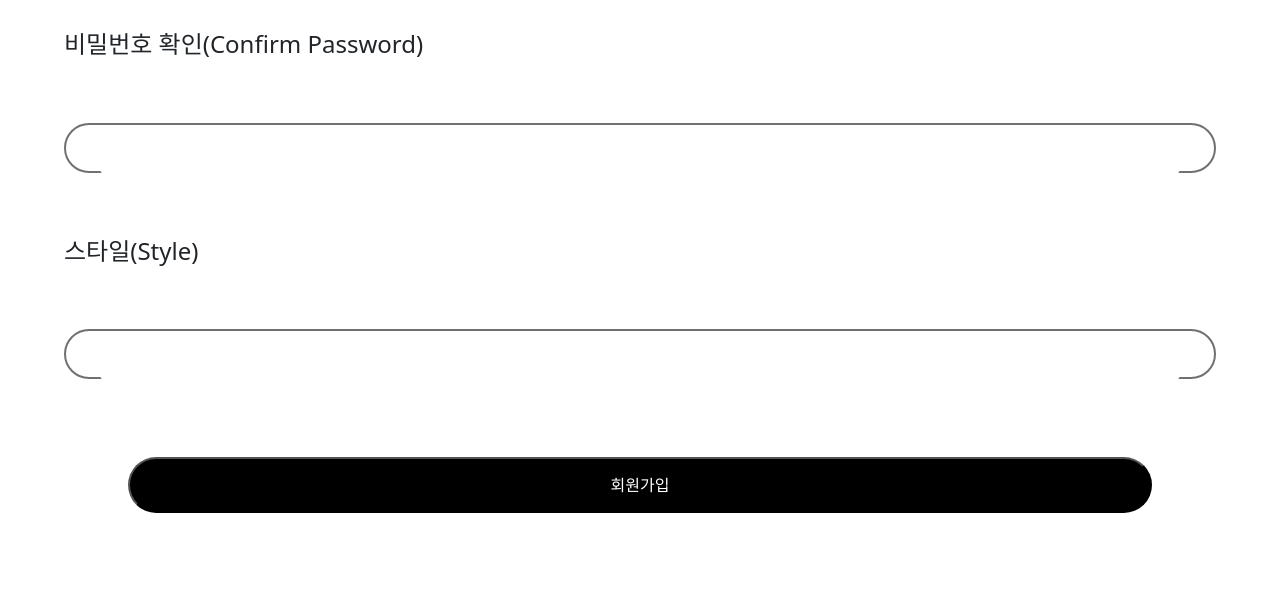
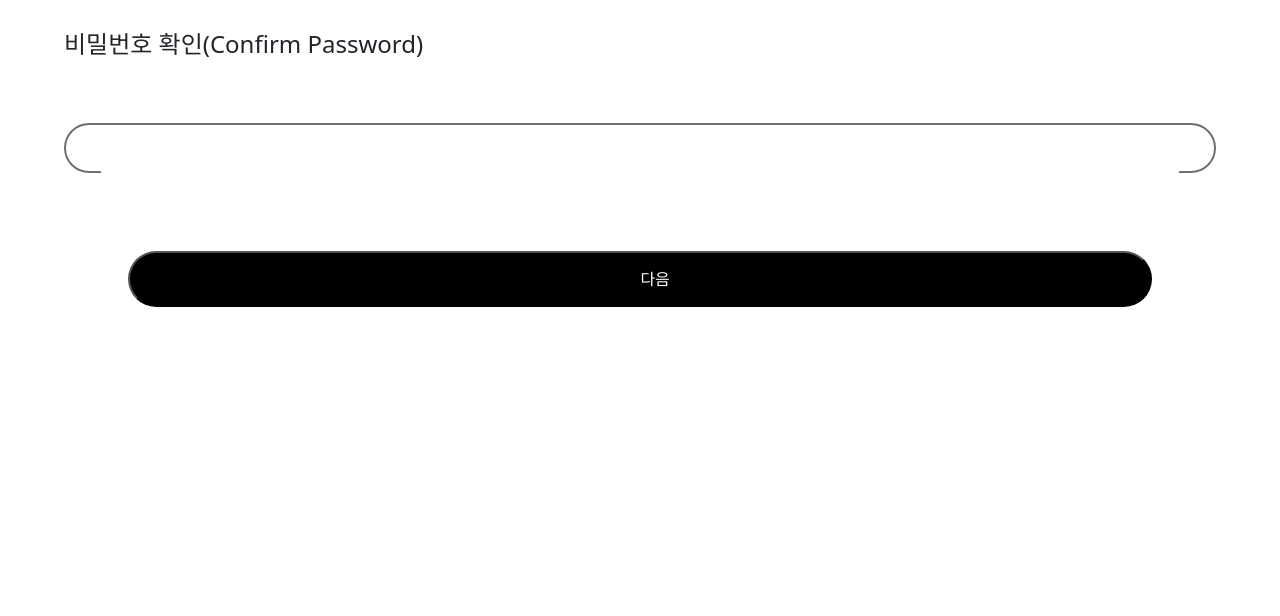
Before and after one commit to kokoball/KOZHA_project, a Flask app: page /register in a window 1280 px wide. Shown: the part 703-1319 px from the top of the page. After the commit the page ends 1010 px from the top, so only its background shows below. Run offline with Flask 2, Linux system fonts and the light colour scheme; some libraries are stand-ins or nearby versions.

Commit message:
이상형월드컵연동, 결과값 db저장

```diff
--- a/kozha/forms.py
+++ b/kozha/forms.py
@@ -12,7 +12,6 @@ class RegistrationForm(FlaskForm):
     password = PasswordField('비밀번호(Password)', validators=[DataRequired()])
     confirm_password=PasswordField('비밀번호확인(Confirm Password)', validators=[DataRequired(),EqualTo('password')])
     submit = SubmitField('다음')
-    style = StringField('스타일', validators=[DataRequired()])
     # 주소는 필수로 추가해야함
 
     def validate_username(self, username):
--- a/kozha/routes.py
+++ b/kozha/routes.py
@@ -53,11 +53,11 @@ def register():
     form = RegistrationForm() # form 변수에 forms.py의 RegistrationForm() 객체를 저장
     if form.validate_on_submit(): # 양식이 다 채워진채로 서버에 post메세지가 발송되고 true를 반환받았으면
         hashed_password = bcrypt.generate_password_hash(form.password.data).decode('utf-8') # 입력한 패스워드를 해쉬화
-        user = User(username = form.username.data, email = form.email.data, password= hashed_password, style= form.style.data) # 입력받은 모든 패스워드를 user변수에 저장
+        user = User(username = form.username.data, email = form.email.data, password= hashed_password) # 입력받은 모든 패스워드를 user변수에 저장
         db.session.add(user) # 데이터베이스 User테이블에 입력받은 새로운 user를 추가
         db.session.commit() # 데이터베이스 저장
         flash('계정 생성이 완료되었습니다!', 'success') # 계정이 성공적으로 등록되었다는 문구 출력
-        return redirect(url_for('login'))   # 계정생성이 완료되면 로그인페이지로 이동
+        return redirect(url_for('like_worldcup'))   # 계정생성이 완료되면 로그인페이지로 이동
     return render_template('register.html', title='Register', form=form) # register.html 템플릿을 띄우고 타이틀은 'Register' 해당 템플릿에서 쓰이는 form은 위에서 forms.py에서 불러와 form에 저장해준 RegistrationFrom() 객체을 사용
 
 
@@ -278,30 +278,48 @@ def reset_token(token):
         return redirect(url_for('login'))
     return render_template('reset_token.html', title='Reset Password', form=form)
 
-@app.route("/like_worldcup")
+@app.route("/like_worldcup", methods=['GET', 'POST'])
 def like_worldcup():
     return render_template('like_style.html')
 
-@app.route("/style_basic")
+@app.route("/style_basic", methods=['GET', 'POST'])
 def style_basic():
+    user = User.query.order_by(User.id.desc()).first()
+    user.style = '베이직'
+    db.session.commit()
     return render_template('style_basic.html')
 
-@app.route("/style_casual")
+@app.route("/style_casual", methods=['GET', 'POST'])
 def style_casual():
+    user = User.query.order_by(User.id.desc()).first()
+    user.style = '캐주얼'
+    db.session.commit()
     return render_template('style_casual.html')
 
-@app.route("/style_lovely")
+@app.route("/style_lovely", methods=['GET', 'POST'])
 def style_lovely():
+    user = User.query.order_by(User.id.desc()).first()
+    user.style = '러블리'
+    db.session.commit()
     return render_template('style_lovely.html')
 
-@app.route("/style_modernchic")
+@app.route("/style_modernchic", methods=['GET', 'POST'])
 def style_modernchic():
+    user = User.query.order_by(User.id.desc()).first()
+    user.style = '모던시크'
+    db.session.commit()
     return render_template('style_modernchic.html')
 
-@app.route("/style_sexy")
+@app.route("/style_sexy", methods=['GET', 'POST'])
 def style_sexy():
+    user = User.query.order_by(User.id.desc()).first()
+    user.style = '섹시'
+    db.session.commit()
     return render_template('style_sexy.html')
 
-@app.route("/style_unique")
+@app.route("/style_unique", methods=['GET', 'POST'])
 def style_unique():
+    user = User.query.order_by(User.id.desc()).first()
+    user.style = '유니크'
+    db.session.commit()
     return render_template('style_unique.html')
--- a/kozha/templates/register.html
+++ b/kozha/templates/register.html
@@ -85,24 +85,9 @@
             {% endif %}
         </div>
         </div>
-          <h4>스타일(Style)</h4>
-          <div class="textholder">
-            <!-- {{ form.confirm_password.label(class="form-control-label") }} -->
-            {% if form.style.errors %}
-                {{ form.style(class="form-control form-control-lg is-invalid") }}
-                <div class="">
-                    {% for error in form.style.errors %}
-                        <span>{{ error }}</span>
-                    {% endfor %}
-                </div>
-            {% else %}
-                {{ form.style(class="form-control form-control-lg") }}
-            {% endif %}
-        </div>
         <br>
         <button class="login-button">
-          <!-- {{ form.submit(class="btn btn-outline-info")}} -->
-          <a href="{{ url_for('like_worldcup') }}">회원가입</a>
+          {{ form.submit(class="btn btn-outline-info")}}
         </button>
         </form>
     </section>
```
Also changed, not shown: kozha/site.db.
